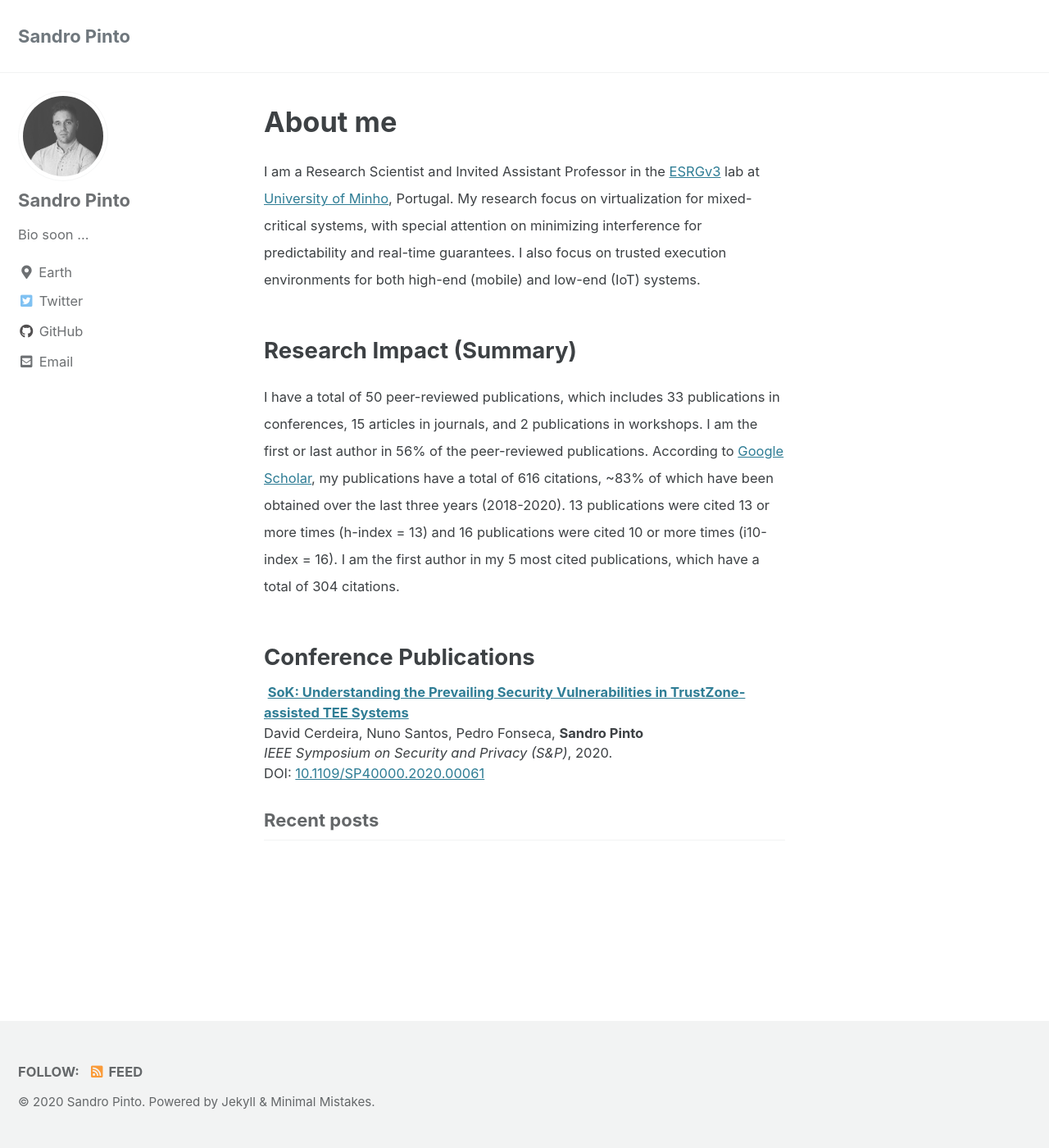
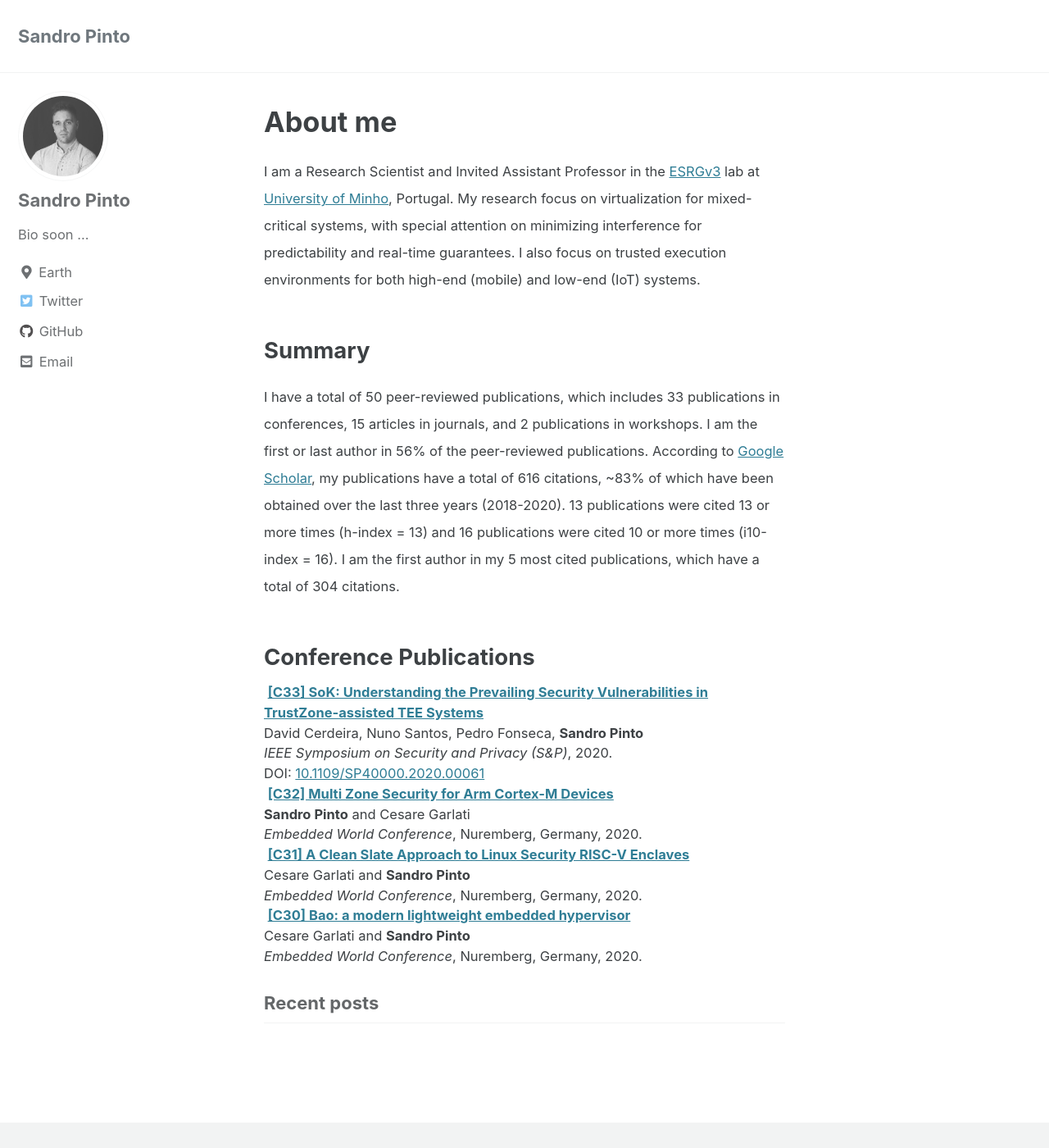
Before and after one commit to sandro2pinto/sandro2pinto.github.io, a Jekyll site: the page built from index.html, in a window 1280 px wide and 1400 px high. Shown: the whole window at 82% size. Built offline with Jekyll 4.4.1, drawn with Linux system fonts in a browser that asks for light colours; cached includes are drawn as plain includes; the list of posts is cut into pages by our own code.

Commit message:
Update Conference publication list (2020)

```diff
--- a/index.html
+++ b/index.html
@@ -4,7 +4,8 @@ author_profile: true
 ---
 
 <h1 id="about-me">About me</h1>
-<p><small>I am a Research Scientist and Invited Assistant Professor in the <a href="https://">ESRGv3</a>
+<p><small>
+    I am a Research Scientist and Invited Assistant Professor in the <a href="https://">ESRGv3</a>
     lab at <a href="https://www.uminho.pt">University of Minho</a>, Portugal.
     My research focus on virtualization for mixed-critical systems, with special attention on
     minimizing interference for predictability and real-time guarantees. I also focus on
@@ -12,7 +13,7 @@ author_profile: true
 </small></p>
 
 
-<h2 id="summary-research">Research Impact (Summary)</h2>
+<h2 id="summary-research">Summary</h2>
 <p><small>
     I have a total of 50 peer-reviewed publications, which includes 33 publications in
     conferences, 15 articles in journals, and 2 publications in workshops. I am the first or
@@ -29,8 +30,30 @@ author_profile: true
 <h2 id="conf-pub">Conference Publications</h2>
 
 <tr><small><td></td><td><div> <i class="fab fa-file-pdf-o"></i>
-    <b> <a class="pub-title" href="files/sp2020-tees.pdf">SoK: Understanding the Prevailing Security Vulnerabilities in TrustZone-assisted TEE Systems</a> </b>
+    <b> <a class="pub-title" href="files/sp2020-tees.pdf">[C33] SoK: Understanding the Prevailing
+        Security Vulnerabilities in TrustZone-assisted TEE Systems</a> </b>
     <br /> David Cerdeira, Nuno Santos, Pedro Fonseca, <b>Sandro Pinto</b>
     <br /> <em>IEEE Symposium on Security and Privacy (S&P)</em>, 2020.
     <br /> DOI: <a href="https://doi.org/10.1109/SP40000.2020.00061">10.1109/SP40000.2020.00061</a>
 </div></td></small></tr>
+
+<tr><small><td></td><td><div> <i class="fab fa-file-pdf-o"></i>
+    <b> <a class="pub-title" href="files/ew2020-mz-arm.pdf">[C32] Multi Zone Security for Arm
+        Cortex-M Devices</a> </b>
+    <br /> <b>Sandro Pinto</b> and Cesare Garlati
+    <br /> <em>Embedded World Conference</em>, Nuremberg, Germany, 2020.
+</div></td></small></tr>
+
+<tr><small><td></td><td><div> <i class="fab fa-file-pdf-o"></i>
+    <b> <a class="pub-title" href="files/ew2020-linuxencl-riscv.pdf">[C31] A Clean Slate Approach to
+        Linux Security RISC-V Enclaves</a> </b>
+    <br /> Cesare Garlati and <b>Sandro Pinto</b>
+    <br /> <em>Embedded World Conference</em>, Nuremberg, Germany, 2020.
+</div></td></small></tr>
+
+<tr><small><td></td><td><div> <i class="fab fa-file-pdf-o"></i>
+    <b> <a class="pub-title" href="files/ew2020-bao.pdf">[C30] Bao: a modern lightweight
+        embedded hypervisor</a> </b>
+    <br /> Cesare Garlati and <b>Sandro Pinto</b>
+    <br /> <em>Embedded World Conference</em>, Nuremberg, Germany, 2020.
+</div></td></small></tr>
```
Also changed, not shown: 3 other files.
